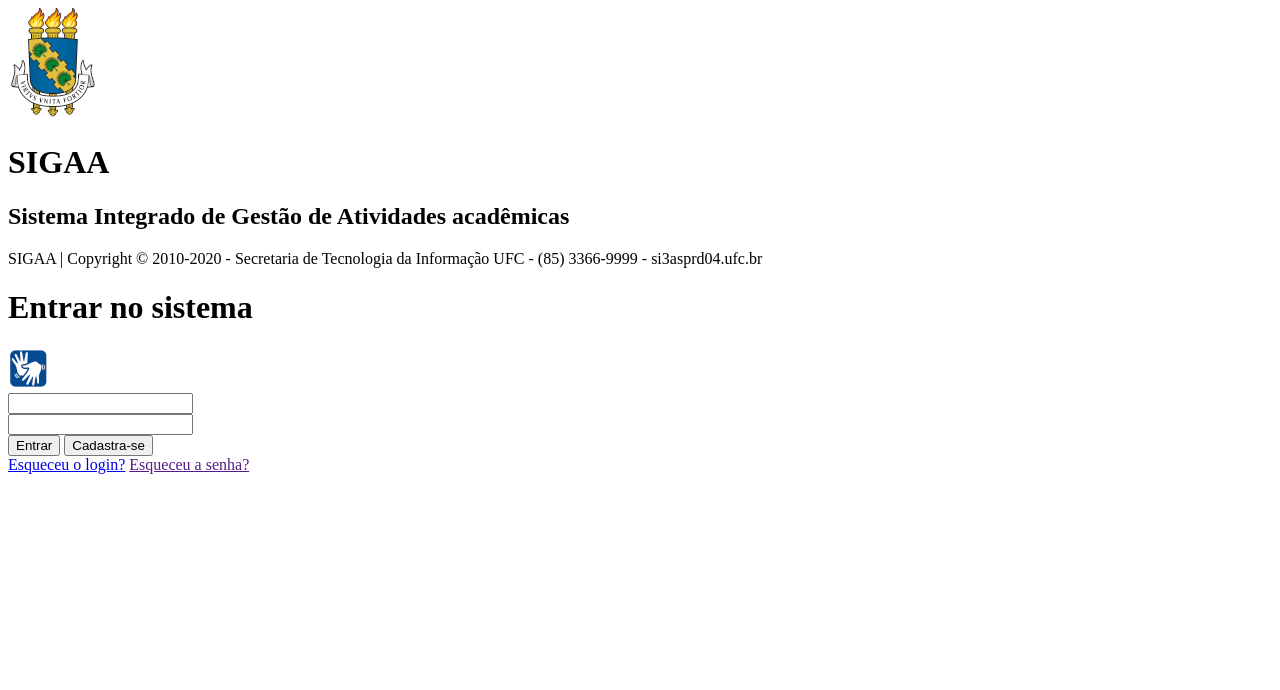
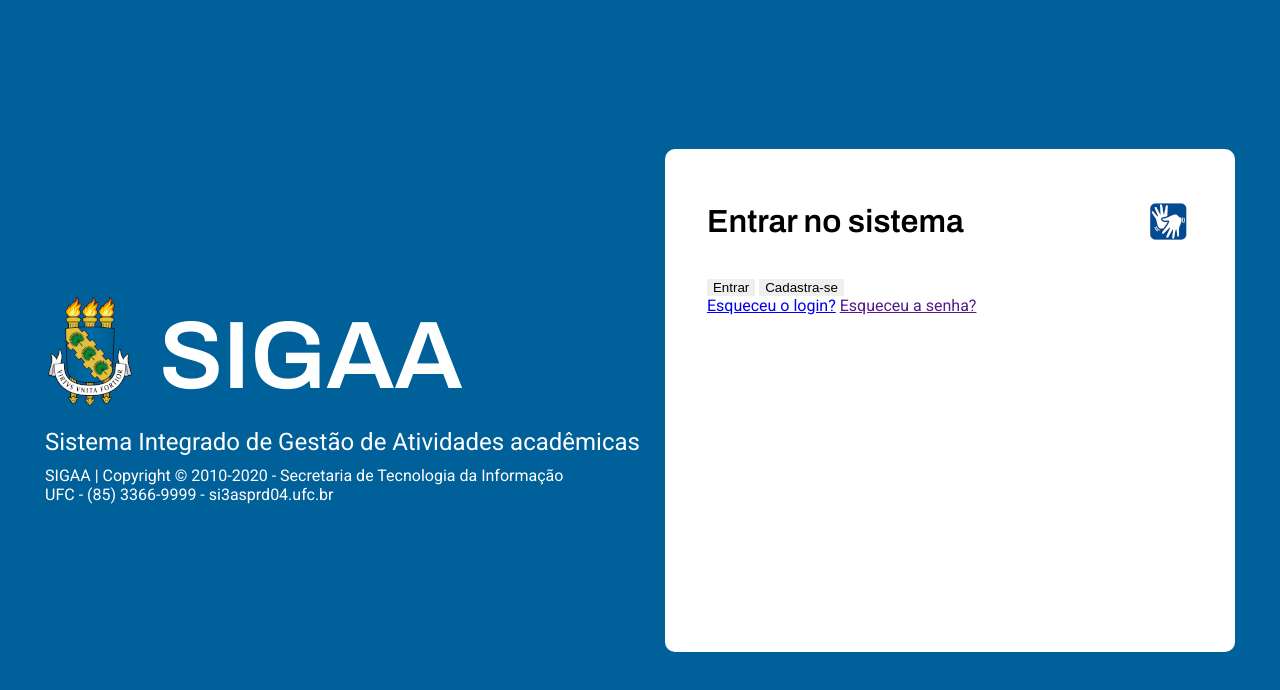
Before and after one commit to AgaciMario/SIGAA-Remake, a plain HTML site: page index.html in a window 1280 px wide. Drawn offline with Linux system fonts and the light colour scheme.

Commit message:
Código CSS refeito - CSS do formulário ainda esta  incompleto. -> Parte do código CSS da pagina foi refeito e embora ainda não esteja completo já se mostra    muito mais simples que o código anterior.

```diff
--- a/index.html
+++ b/index.html
@@ -42,7 +42,7 @@
         <label for="passwd"></label>
       </div>
 
-      <button type="sumit">Entrar</button>
+      <button type="submit">Entrar</button>
       <button href="/">Cadastra-se</button>
     </form>
 
--- a/style.css
+++ b/style.css
@@ -5,3 +5,54 @@
   --light_gray: #C4C4C4;
   --green: #028634;
 }
+
+* { border: 0; margin: 0; box-sizing: border-box; }
+html{ height: 100%; }
+
+body {
+  display: flex;
+  min-height: 100%;
+  align-items: center;
+  justify-content: space-evenly;
+  padding: 0 20px;
+  background-color: var(--blue);
+  font-family: roboto, sans-serif;
+}
+
+.Banner { color:white; }
+
+h1 {
+  font-family: archivo, sans-serif;
+}
+
+.Banner h1 {
+  display: inline;
+  position: relative;
+  top: -20px;
+  left: 20px;
+  font-size: 6rem;
+}
+
+.Banner h2 {
+  margin-bottom: 10px;
+  font-weight: normal;
+}
+.Banner p { max-width: 61ch; }
+
+.Login-container {
+  background-color: white;
+  min-width: 570px;
+  min-height: 503px;
+  padding: 42px;
+  border-radius: 10px
+}
+
+.Login-container h1 {
+  display: inline;
+}
+
+.Login-container header img {
+  position: relative;
+  left: 180px;
+  top: 10px;
+}
```
